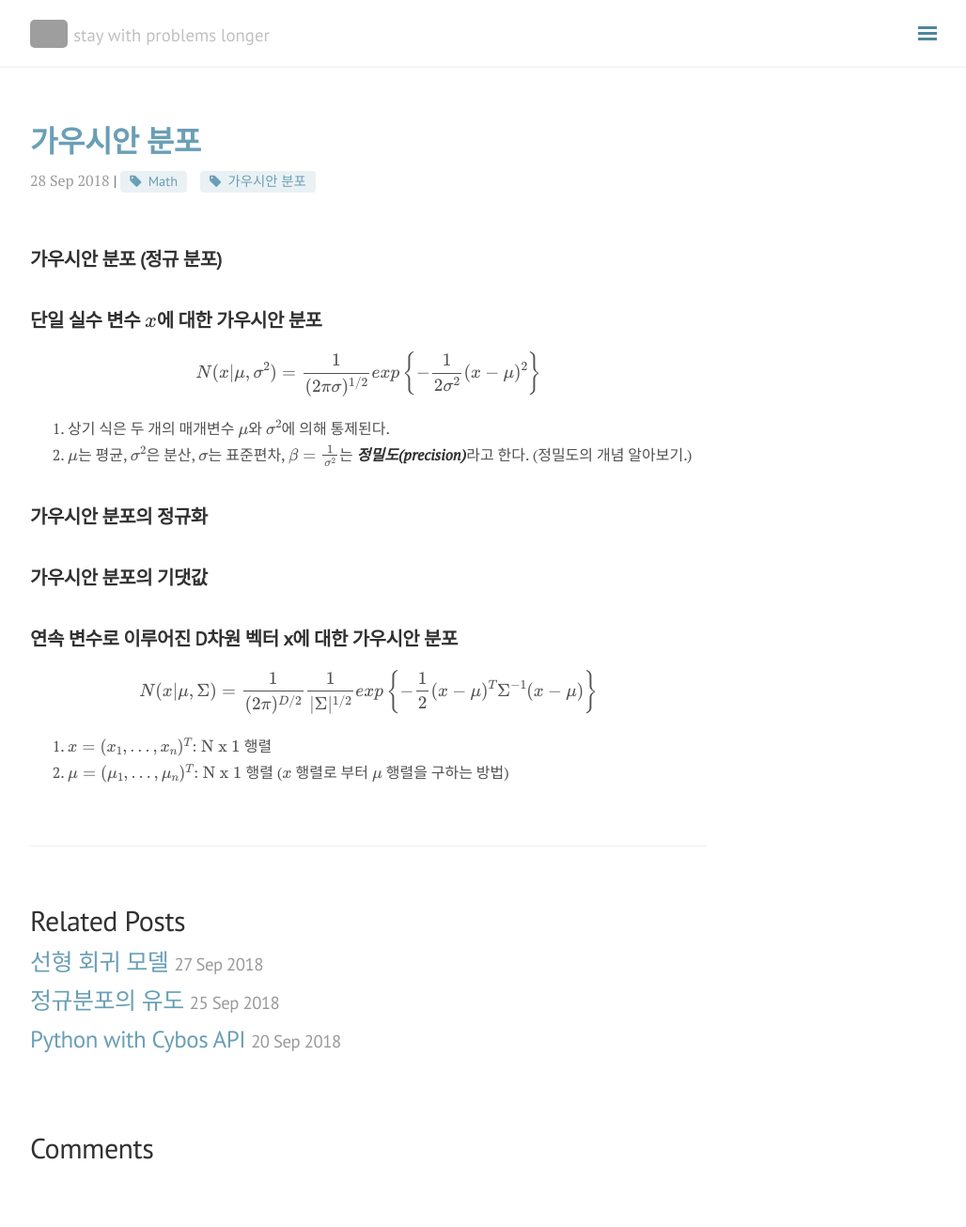
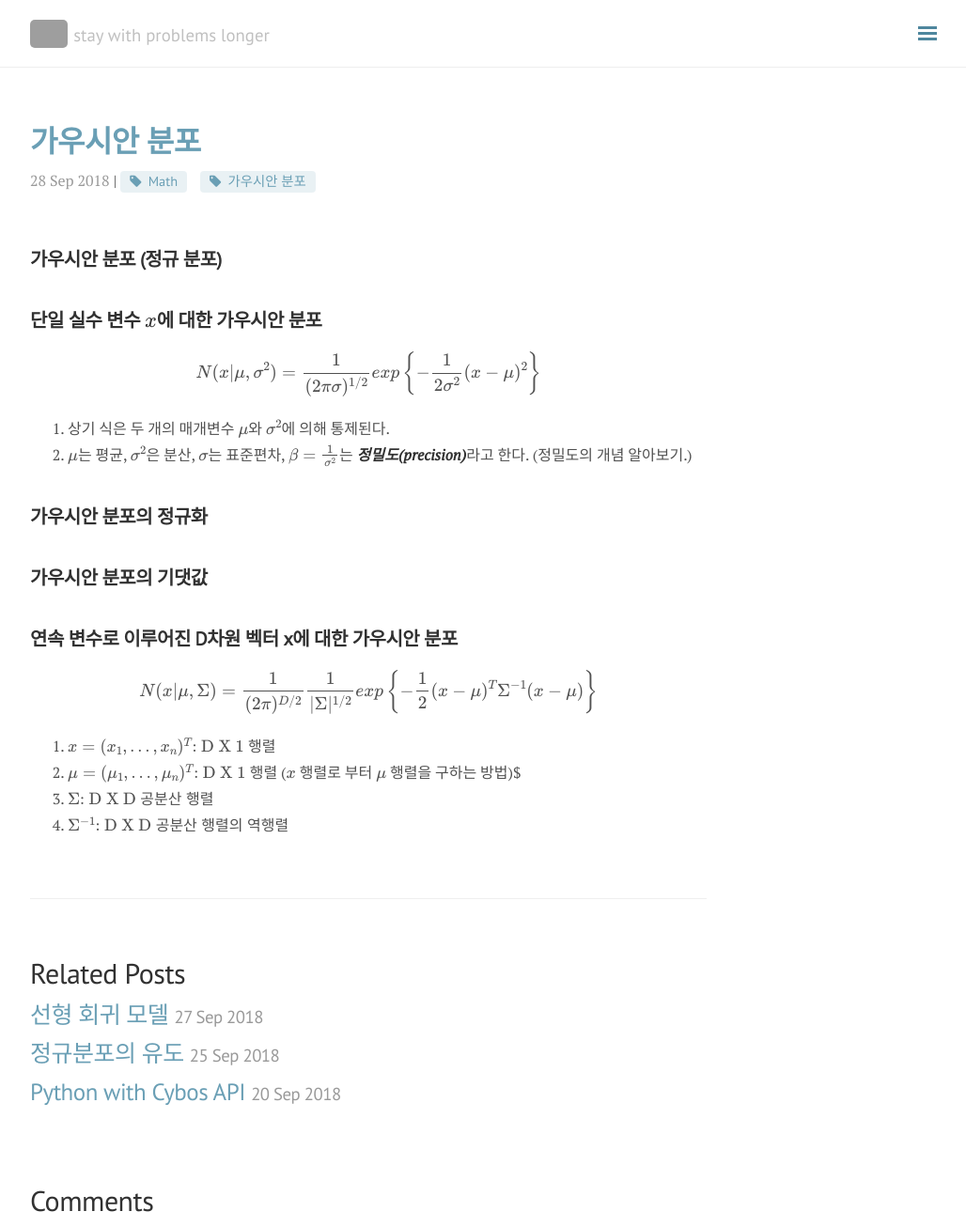
Before and after one commit to seokhoonj/seokhoonj.github.io, a Jekyll site: the page built from _posts/Math/2018-09-28-Math-gaussian_distribution.md, in a window 1280 px wide and 1306 px high. Shown: the whole window at 94% size, without its empty margins (248-1276 px from the left). Built offline with Jekyll 4.4.1, drawn with Linux system fonts in a browser that asks for light colours; nearby versions of some CDN libraries; formulas are drawn with MathJax 3; comment, search, counter and statistics services are not loaded; grey boxes are pictures that could not be loaded.

Commit message:
add _posts

```diff
--- a/_posts/Math/2018-09-28-Math-gaussian_distribution.md
+++ b/_posts/Math/2018-09-28-Math-gaussian_distribution.md
@@ -21,5 +21,7 @@ comments: false
 
 ## 연속 변수로 이루어진 D차원 벡터 x에 대한 가우시안 분포
 \\( N(x\|\mu, \Sigma) = \frac{1}{(2\pi)^{D/2}}\frac{1}{\|\Sigma\|^{1/2}} exp\left\lbrace-\frac{1}{2}(x-\mu)^T\Sigma^{-1}(x-\mu)\right\rbrace \\)
-1. $x = (x\_1, \ldots, x\_n)^T \text{: N x 1 행렬}$
-2. $\mu = (\mu\_1, \ldots, \mu\_n)^T \text{: N x 1 행렬}$ ($x$ 행렬로 부터 $\mu$ 행렬을 구하는 방법)
+1. $x = (x\_1, \ldots, x\_n)^T \text{: D X 1 행렬}$
+2. $\mu = (\mu\_1, \ldots, \mu\_n)^T \text{: D X 1 행렬}$ ($x$ 행렬로 부터 $\mu$ 행렬을 구하는 방법)$
+3. $\Sigma \text{: D X D 공분산 행렬}$
+4. $\Sigma^{-1} \text{: D X D 공분산 행렬의 역행렬}$
```
